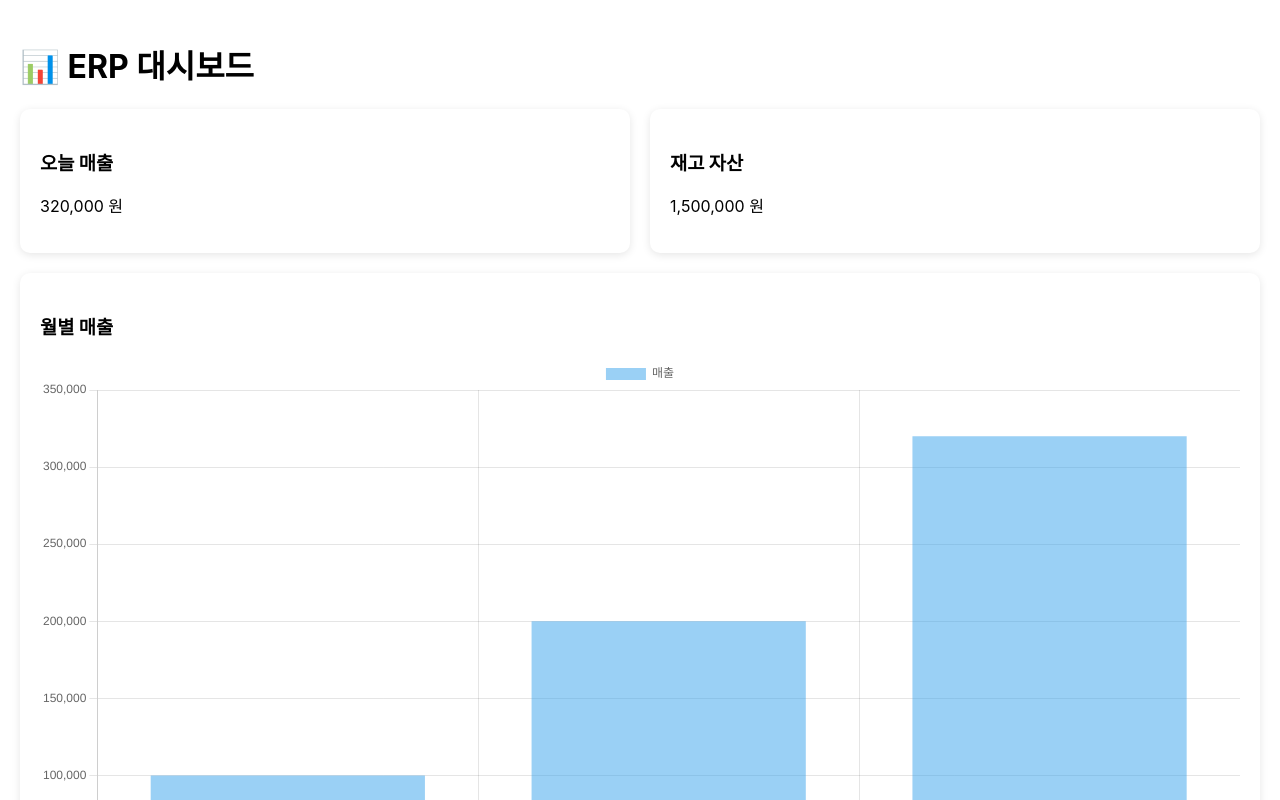
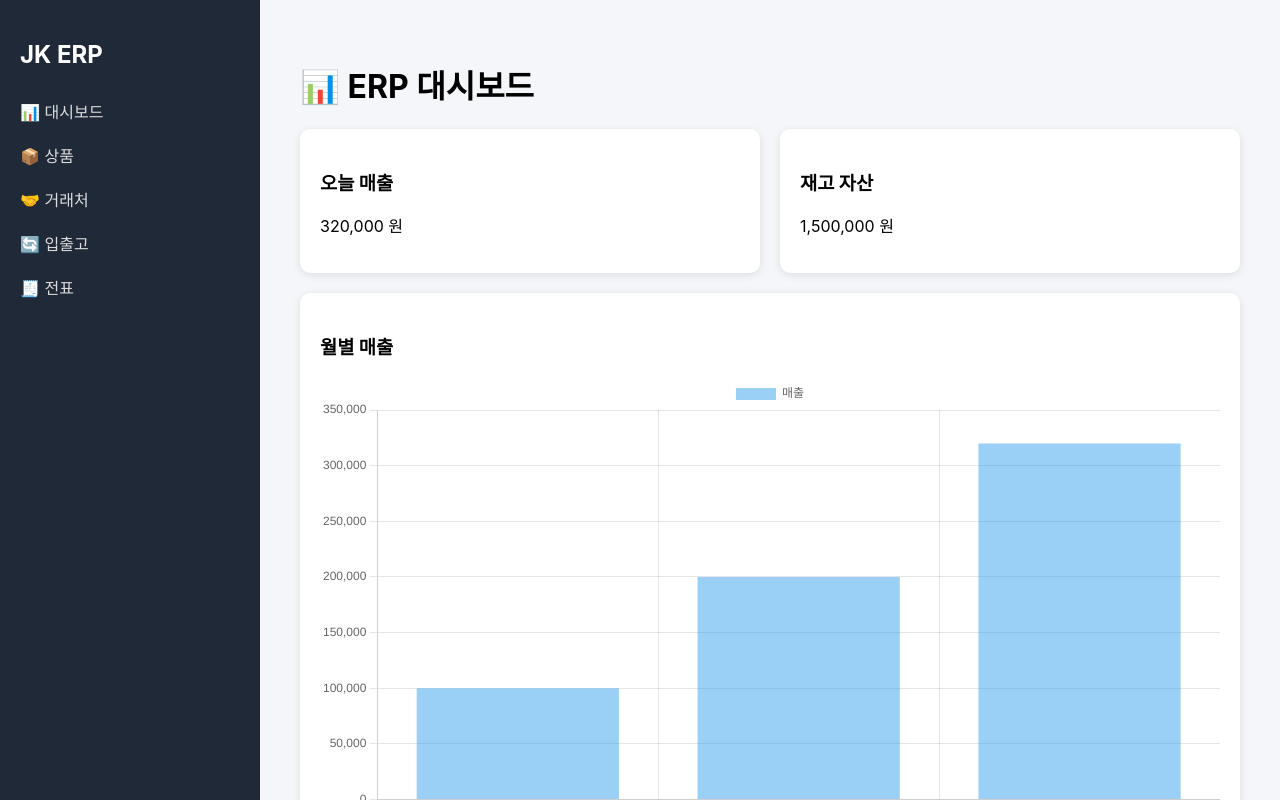
Before and after one commit to gPdnjs2020/JK_Networks_Solution_ERP, a React (Create React App) app: page / in a window 1280 px wide. Shown: the top 800 px of the page. Built offline with nearby package versions, Linux system fonts and the light colour scheme.

Commit message:
add layouts

```diff
--- a/src/App.js
+++ b/src/App.js
@@ -1,4 +1,6 @@
 import { BrowserRouter, Routes, Route } from "react-router-dom";
+import MainLayout from "./layouts/MainLayout";
+
 import Dashboard from "./pages/Dashboard";
 import Products from "./pages/Products";
 import Partners from "./pages/Partners";
@@ -8,6 +10,7 @@ import Vouchers from "./pages/Vouchers";
 function App() {
   return (
     <BrowserRouter>
+      <MainLayout>
         <Routes>
           <Route path="/" element={<Dashboard />} />
           <Route path="/products" element={<Products />} />
@@ -15,6 +18,7 @@ function App() {
           <Route path="/transactions" element={<Transactions />} />
           <Route path="/vouchers" element={<Vouchers />} />
         </Routes>
+      </MainLayout>
     </BrowserRouter>
   );
 }
--- /dev/null
+++ b/src/layouts/MainLayout.js
@@ -0,0 +1,20 @@
+import Sidebar from "./Sidebar";
+
+export default function MainLayout({ children }) {
+  return (
+    <div style={{ display: "flex" }}>
+      <Sidebar />
+
+      <div style={content}>
+        {children}
+      </div>
+    </div>
+  );
+}
+
+const content = {
+  flex: 1,
+  background: "#f4f6f9",
+  minHeight: "100vh",
+  padding: "20px",
+};
--- /dev/null
+++ b/src/layouts/Sidebar.js
@@ -0,0 +1,31 @@
+import { Link } from "react-router-dom";
+
+export default function Sidebar() {
+  return (
+    <div style={sidebar}>
+      <h2 style={{ color: "white" }}>JK ERP</h2>
+
+      <nav>
+        <Link to="/" style={link}>📊 대시보드</Link>
+        <Link to="/products" style={link}>📦 상품</Link>
+        <Link to="/partners" style={link}>🤝 거래처</Link>
+        <Link to="/transactions" style={link}>🔄 입출고</Link>
+        <Link to="/vouchers" style={link}>🧾 전표</Link>
+      </nav>
+    </div>
+  );
+}
+
+const sidebar = {
+  width: "220px",
+  background: "#1f2937",
+  height: "100vh",
+  padding: "20px",
+};
+
+const link = {
+  display: "block",
+  color: "#ddd",
+  padding: "10px 0",
+  textDecoration: "none",
+};
```
Lines whose indentation alone changed are shown as unchanged.
